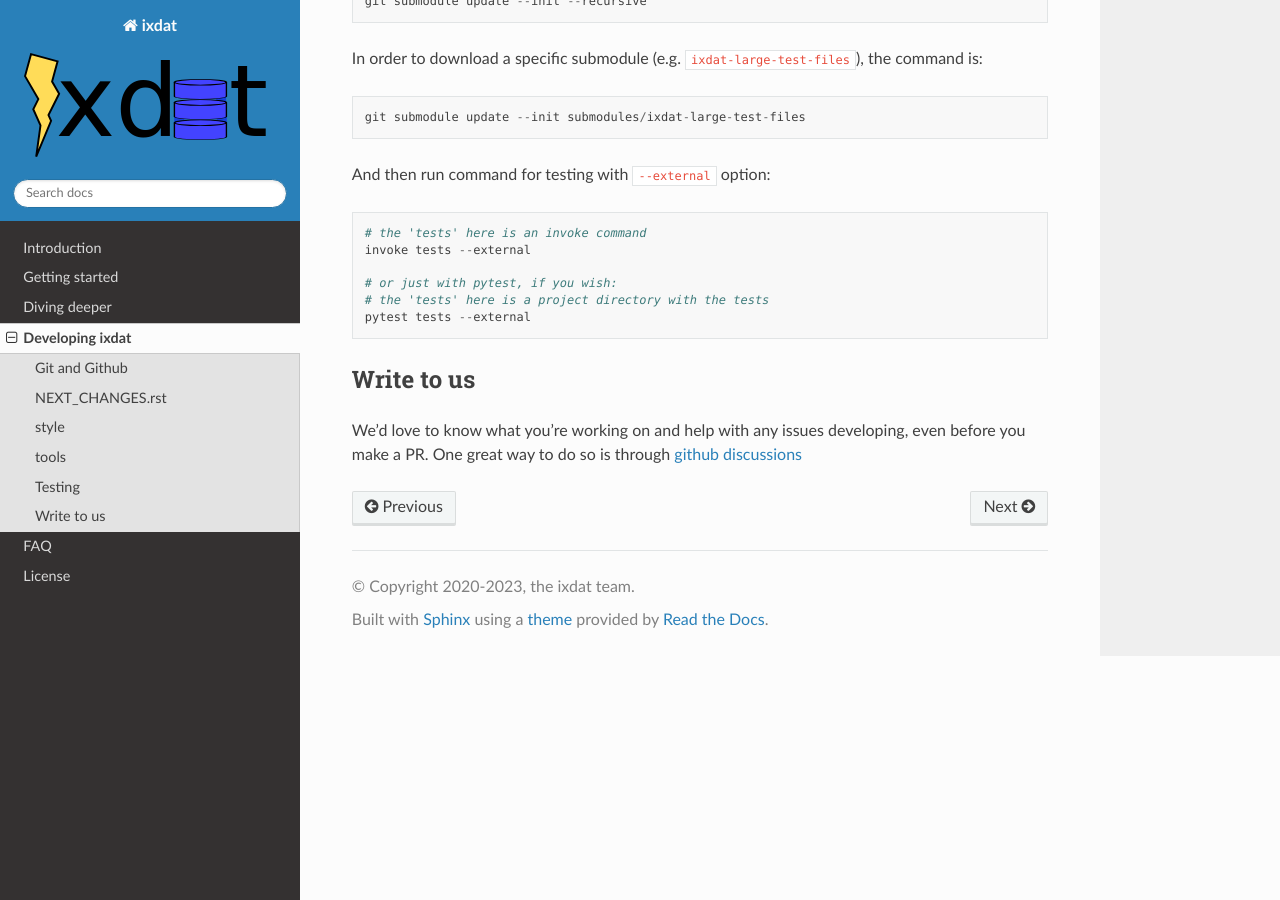
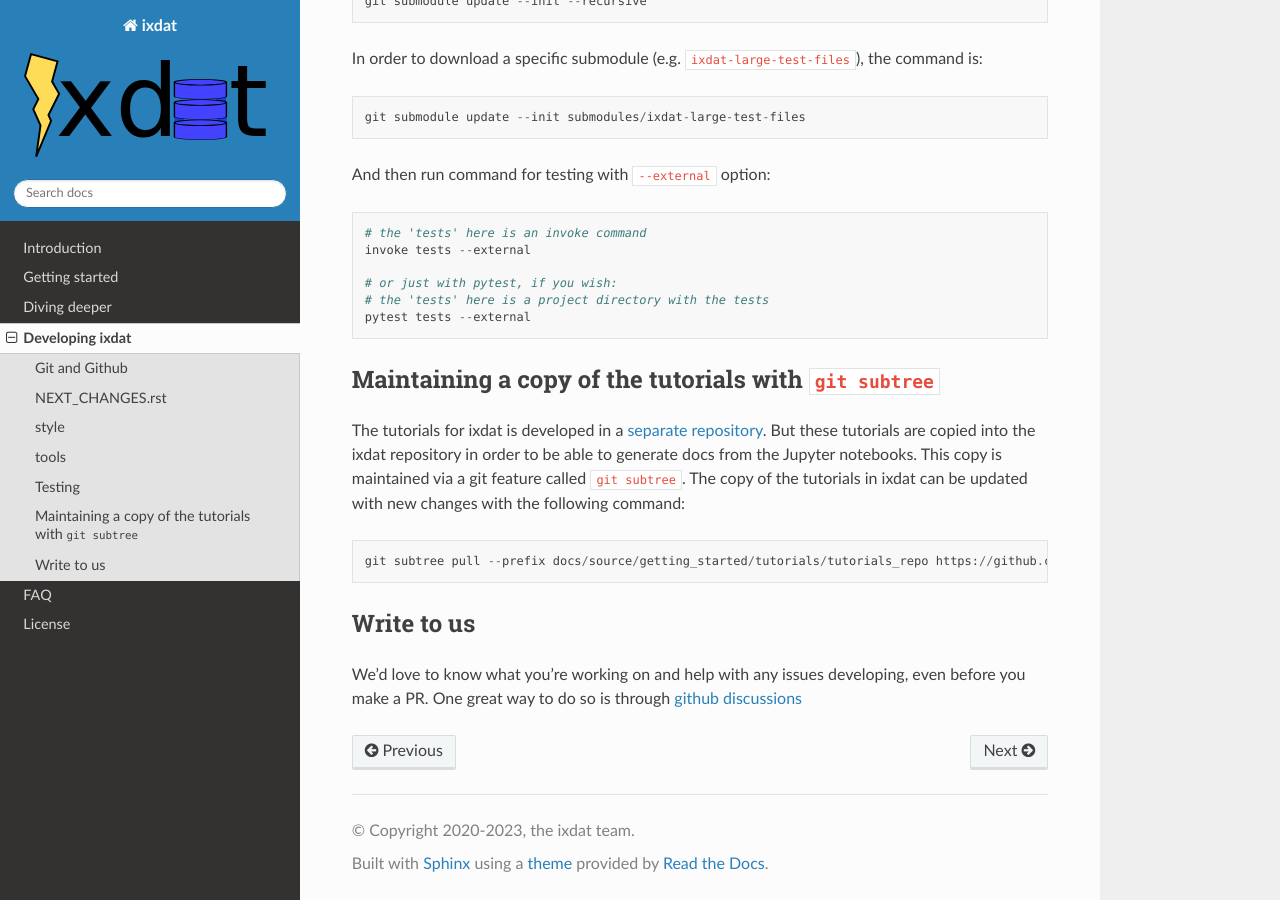
Before and after one commit to ixdat/ixdat, a Sphinx documentation site: the page built from docs/source/developing/index.rst, in a window 1280 px wide and 900 px high, scrolled down 2610 px. Built offline with Sphinx 7.4.7 and the Read the Docs theme 2.0.0, drawn with Linux system fonts in a browser that asks for light colours; pages that are not in the unit, such as notebooks, are missing from menus.

Commit message:
Add development instructions

```diff
--- a/docs/source/developing/index.rst
+++ b/docs/source/developing/index.rst
@@ -133,6 +133,17 @@ And then run command for testing with ``--external`` option::
     pytest tests --external
 
 
+Maintaining a copy of the tutorials with ``git subtree``
+******************************************************
+
+The tutorials for ixdat is developed in a
+`separate repository <https://github.com/ixdat/tutorials>`_. But these tutorials are copied into
+the ixdat repository in order to be able to generate docs from the Jupyter notebooks. This copy
+is maintained via a git feature called ``git subtree``. The copy of the tutorials in ixdat can
+be updated with new changes with the following command::
+
+    git subtree pull --prefix docs/source/getting_started/tutorials/tutorials_repo https://github.com/ixdat/tutorials.git main --squash
+
 Write to us
 ***********
 We'd love to know what you're working on and help with any issues developing, even
```
